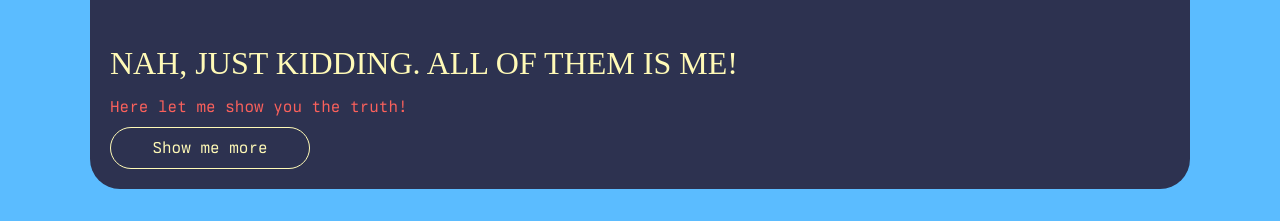
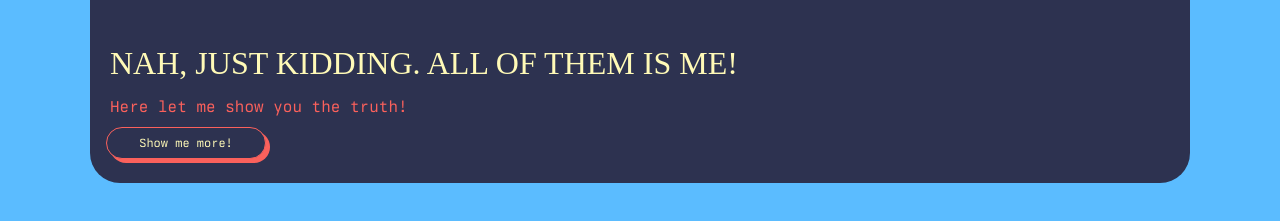
Before and after one commit to klawcodes/klaw-2024, a Next.js app: page / in a window 1280 px wide. Shown: the part 1280-1501 px from the top of the page. Built offline with nearby package versions, Linux system fonts and the light colour scheme; a web font is replaced by a local one.

Commit message:
add new button, template from NeuBeam

```diff
--- a/components/team/page.tsx
+++ b/components/team/page.tsx
@@ -1,4 +1,4 @@
-'use client'
+"use client";
 
 import React from "react";
 import { Swiper, SwiperSlide } from "swiper/react";
@@ -172,15 +172,14 @@ const Team = () => {
           <p className="berkeley red mt-2 mb-2">
             Here let me show you the truth!
           </p>
-          <Link
-          to="about"
-          spy={true}
-          offset={-33}
-          smooth={true}
-          >
-          <button className="bg-[#2d3250] border border-[#fffab7] hover:border-[#fb615c] rounded-full px-4 py-2 text-white w-[200px] berkeley cream mb-5">
-            Show me more
-          </button>
+          <Link to="about" spy={true} offset={-33} smooth={true}>
+            <div className="w-40 mb-5 mt-1">
+              <div className=" relative h-8 w-full rounded-full cream berkeley bg-[#fb615c]">
+                <button className="w-53  absolute -left-1 -top-1 flex h-full w-full items-center justify-center gap-3 rounded-full border border-[#fb615c] bg-[#2d3250] p-2 text-xs transition-all duration-200 hover:-left-0 hover:-top-0 hover:bg-[#383e61]  lg:cursor-pointer">
+                  Show me more!
+                </button>
+              </div>
+            </div>
           </Link>
         </div>
       </div>
```
